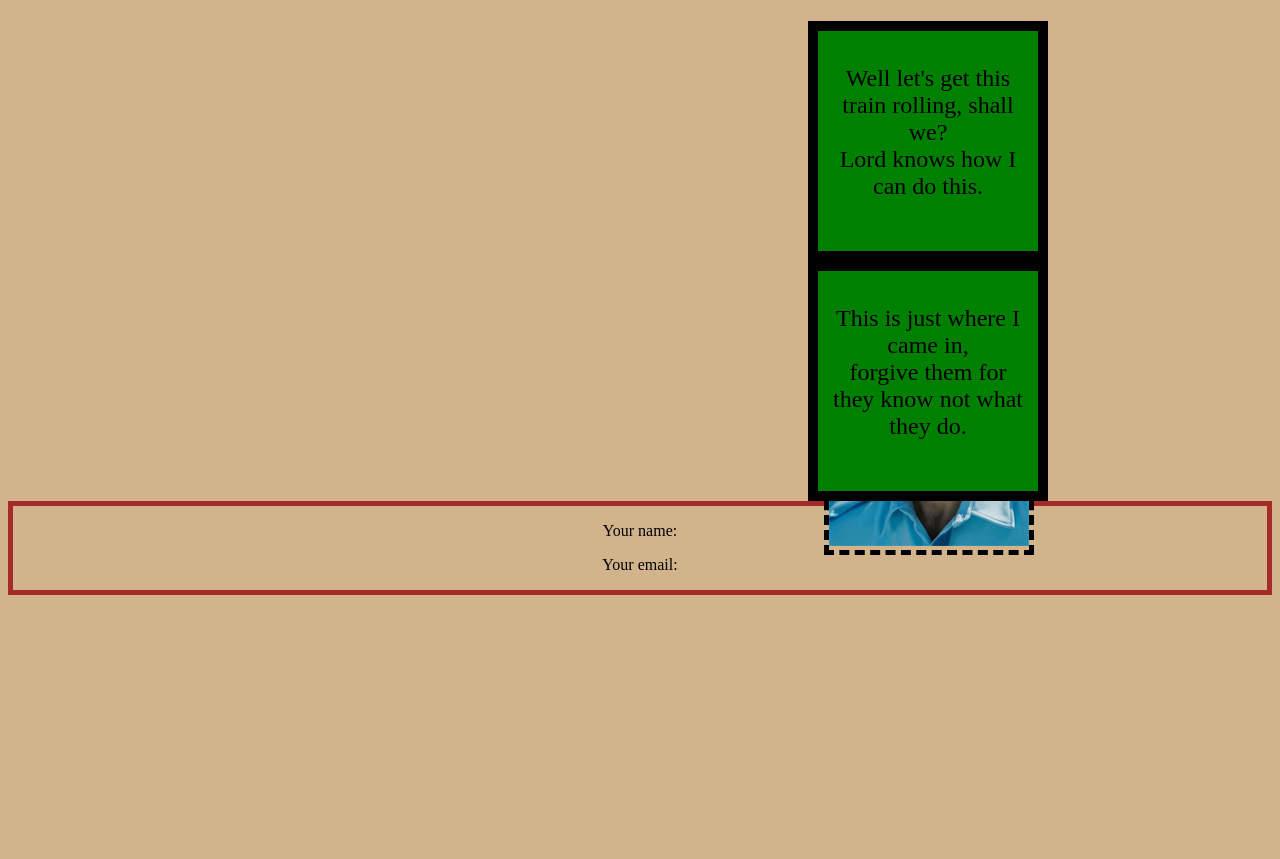
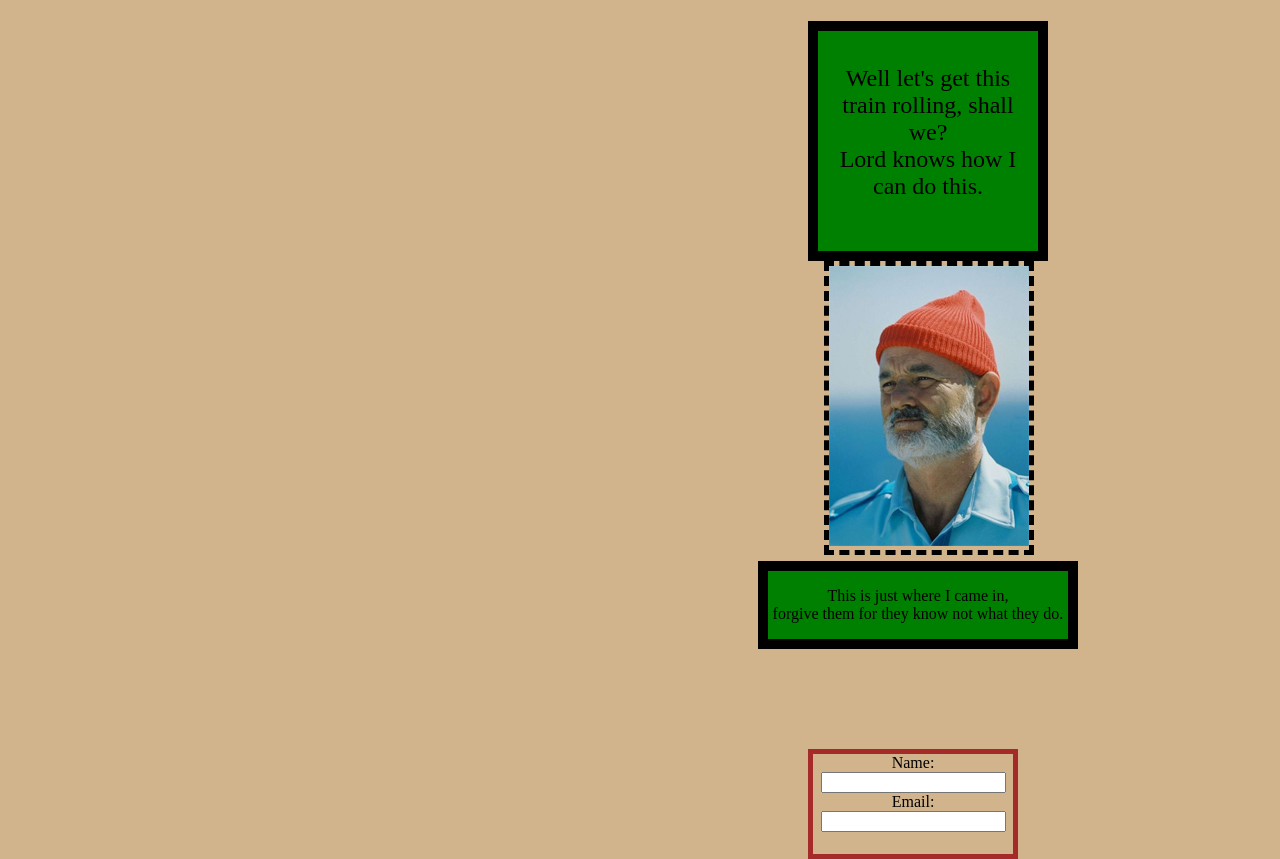
Before and after one commit to Alphastranger/Week-1-Student-Mini-Project, a plain HTML site: page index.html in a window 1280 px wide. Shown: the part 110-969 px from the top of the page. Before the commit the page ends 800 px from the top, so only its background shows below. Drawn offline with Linux system fonts and the light colour scheme.

Commit message:
Text box added

```diff
--- a/assets/style.css
+++ b/assets/style.css
@@ -26,6 +26,22 @@ section-2{
     left: 824px;
     border: 5px dashed black;
 }
+section-3{
+    display: block;
+    position: relative;
+    text-align: center;
+    top: 300px;
+    width: 300px;
+    left: 750px;
+    border: 10px solid black;
+    background-color: green;
+}
 footer {
+    position: relative;
+    text-align: center;
     border: 5px solid brown;
+    width: 200px;
+    height: 100px;
+    top: 400px;
+    left: 800px;
 }
--- a/index.html
+++ b/index.html
@@ -16,14 +16,16 @@
         <section-2>
             <img src="./assets/images/Bill.jpeg" alt="Me as an old man."/>
         </section-2>
-        <section>
+        <section-3>
             <p>This is just where I came in,<br/> forgive them for they know not what they do.</p>
-        </section>
+        </section-3>
         <footer>
-            <p> Your name:
-            </p>
-            <p> Your email:
-            </p>
+            <form>
+                <label for="fname">Name:</label><br>
+                <input type="text" id="fname" name="fname"><br>
+                <label for="email">Email:</label><br>
+                <input type="text" id="email" name="email">
+            </form>
         </footer>
 
     </body>
```
